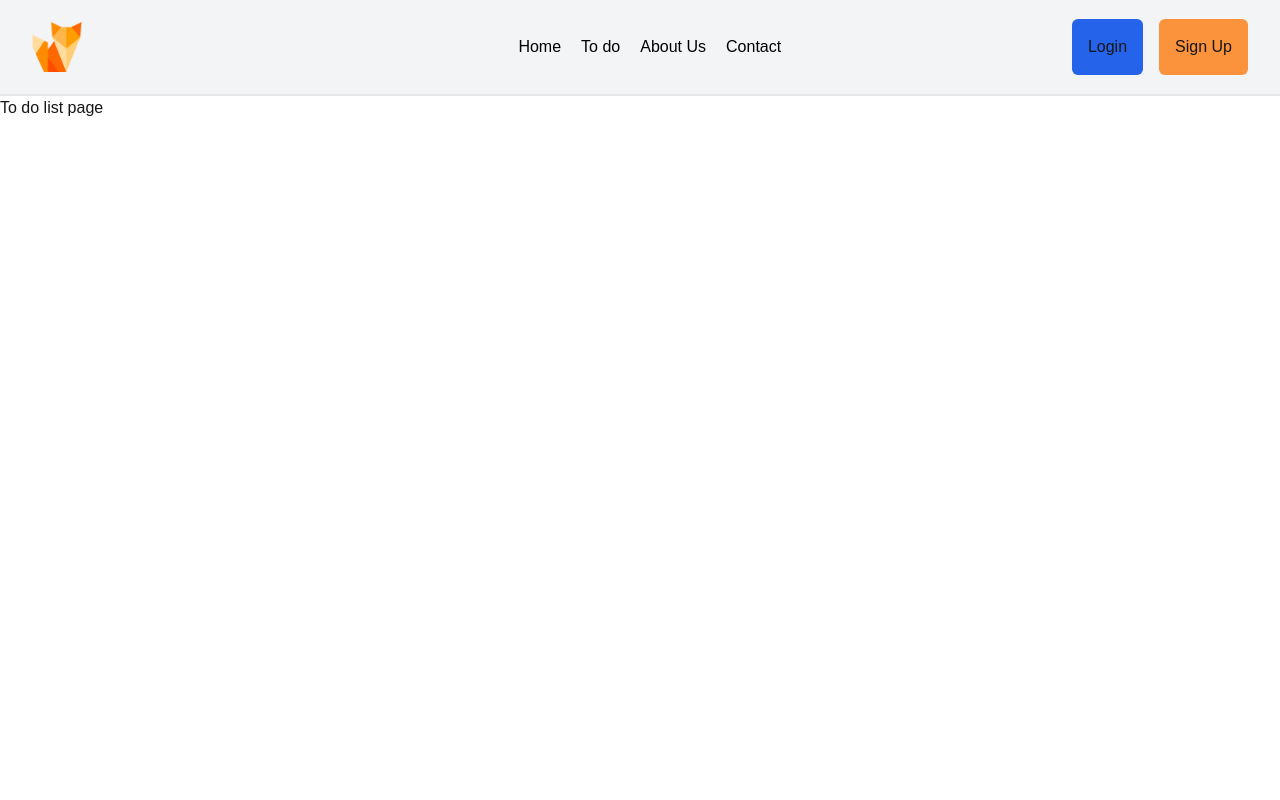
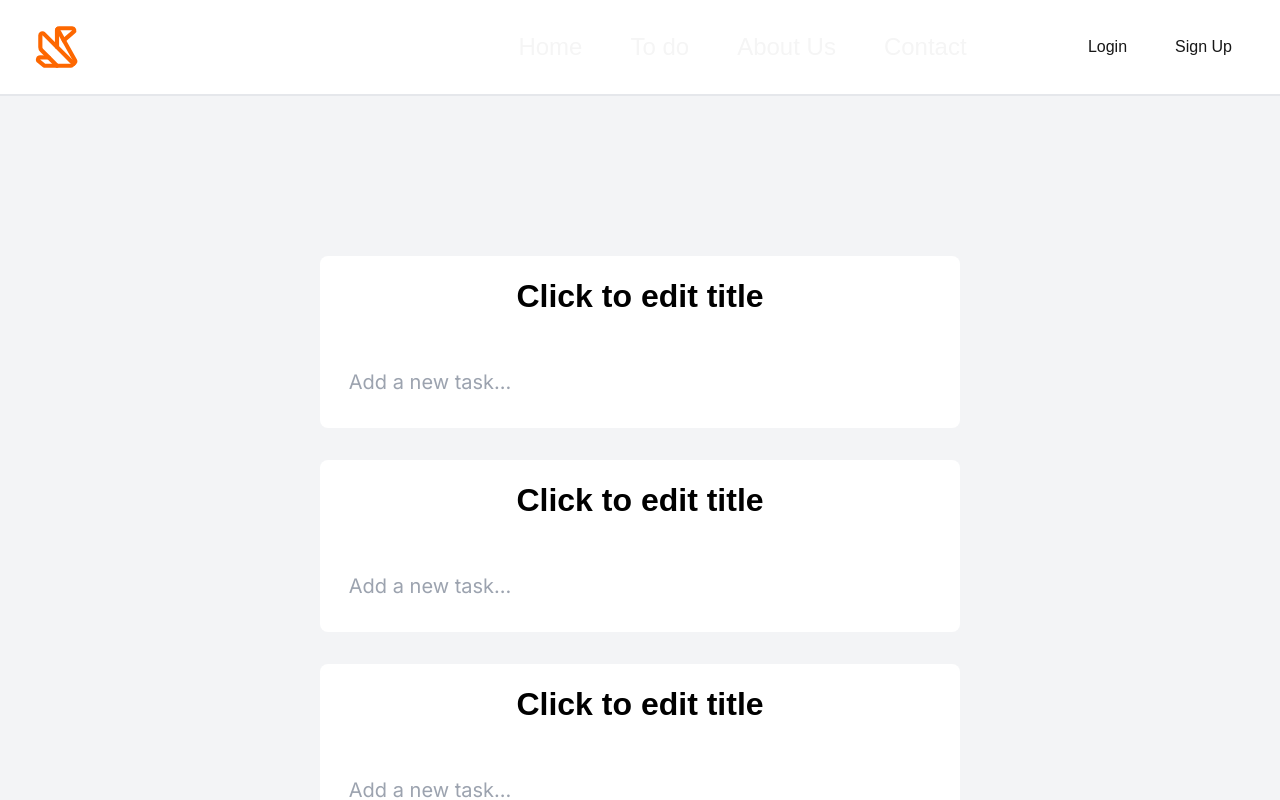
Before and after one commit to guadacastro/organizami-next.js, a Next.js app: page /todo in a window 1280 px wide. Shown: the top 800 px of the page. Built offline with nearby package versions, Linux system fonts and the light colour scheme.

Commit message:
update new drag and drop

```diff
--- a/app/components/Header.js
+++ b/app/components/Header.js
@@ -5,7 +5,7 @@ import Image from 'next/image';
 // import Logo from '@/app/assets/images/fox.png';
 import Logo from '../assets/images/fox.png';
 import Link from 'next/link';
-import { Menu, X } from 'lucide-react';
+import { Menu, X, Origami } from 'lucide-react';
 
  const navItems = [{name:"Home",link:"/"},{name:"To do",link:"/todo"}, {name:"About Us",link:"aboutUs"}, {name:"Contact",link:"contactUs"}];
 
@@ -14,11 +14,12 @@ function Header() {
   const [showMenu, setShowMenu] = useState(false);
 
   return (
-    <header className="flex relative flex-row items-center justify-between space-between px-[2rem] py-[1.2rem] border-b-2 bg-gray-100">
-        <Image src={Logo} width={50} height={50} alt='anything' />
+    <header className="flex flex-row items-center justify-between space-between px-[2rem] py-[1.2rem] border-b-2 bg-background sticky top-0 z-10">
+        {/* <Image src={Logo} width={50} height={50} alt='anything' /> */}
+        <Origami className='text-orange w-[50px] h-[50px]'/>
         <div className="flex justify-between items-center w-[60%] hidden md:flex">
-          <nav className="flex justify-center gap-5 " >
-          {navItems.map((item,idx)=><Link className=' text-black' key={idx} href={item.link} >{item.name}</Link>)}
+          <nav className="flex justify-center gap-[3rem]" >
+          {navItems.map((item,idx)=><Link className=' text-bone text-[1.5em] bold hover:text-orange' key={idx} href={item.link} >{item.name}</Link>)}
           </nav>
           <nav className="flex flex-row gap-4">
             <button className=' bg-blue-600 p-[1rem] rounded-md'>Login</button>
--- /dev/null
+++ b/app/components/TaskList.js
@@ -0,0 +1,163 @@
+'use client';
+import { useState } from 'react';
+import { DndContext, closestCenter } from '@dnd-kit/core';
+import { arrayMove, SortableContext, useSortable, verticalListSortingStrategy } from '@dnd-kit/sortable';
+import { CSS } from '@dnd-kit/utilities';
+import { AlignJustify, X } from 'lucide-react';
+import { Inter } from 'next/font/google'
+
+const inter = Inter({ subsets: ['latin'] })
+
+// Task Component with Draggable functionality
+const Task = ({ task, onTaskUpdate, onTaskDelete }) => {
+  const [isEditingTask, setIsEditingTask] = useState(false);
+  const [taskText, setTaskText] = useState(task.text);
+  const [isCompleted, setIsCompleted] = useState(task.completed);
+
+  const handleTaskKeyPress = (e) => {
+    if (e.key === 'Enter') {
+      setIsEditingTask(false);
+      onTaskUpdate({ ...task, text: taskText });
+    }
+  };
+
+  const handleCompletedChange = () => {
+    const updatedTask = { ...task, completed: !isCompleted };
+    setIsCompleted(!isCompleted);
+    onTaskUpdate(updatedTask);
+  };
+
+  // Setup draggable using a handle
+  const { attributes, listeners, setNodeRef, transform, transition } = useSortable({ id: task.id });
+
+  const style = {
+    transform: CSS.Transform.toString(transform),
+    transition,
+  };
+
+  return (
+    <div
+      ref={setNodeRef}
+      style={style}
+      className={`flex items-start my-3 gap-[1rem] ${inter.className}`}
+    >
+      <div className="flex items-center">
+        {/* Draggable handle */}
+        <div
+          {...attributes}
+          {...listeners}
+          className="ml-2 cursor-move hover:text-orange"
+        >
+          <AlignJustify className='opacity-50 hover:opacity-100'/>
+        </div>
+        <input
+          type="checkbox"
+          checked={isCompleted}
+          onChange={handleCompletedChange}
+          className="ml-2 rounded-full h-5 w-5 text-orange-900"
+        />
+      </div>
+
+      <div className="flex-grow min-w-0">
+        {isEditingTask ? (
+          <input
+            type="text"
+            value={taskText}
+            onChange={(e) => setTaskText(e.target.value)}
+            onKeyPress={handleTaskKeyPress}
+            className="border-b focus:outline-none w-full text-black pl-[1vw] text-xl"
+            autoFocus
+          />
+        ) : (
+          <p
+            className={`cursor-pointer text-xl text-black ${inter.className} ${isCompleted ? 'line-through text-orange' : ''} break-words`}
+            onClick={() => setIsEditingTask(true)}
+          >
+            {taskText}
+          </p>
+        )}
+      </div>
+
+      <button
+        onClick={() => onTaskDelete(task.id)}
+        className="ml-2 flex-shrink-0"
+      >
+        <X className='opacity-90 hover:opacity-100 text-orange' />
+      </button>
+    </div>
+  );
+};
+
+// TaskList Component
+const TaskList = ({ initialTasks = [], onUpdateTasks }) => {
+  const [tasks, setTasks] = useState(initialTasks.map((task, index) => ({ ...task, id: String(index) })));  // Ensure IDs are strings
+  const [newTask, setNewTask] = useState('');
+
+  // Handle adding a new task
+  const handleAddTask = (e) => {
+    if (e.key === 'Enter' && newTask.trim() !== '') {
+      const updatedTasks = [...tasks, { id: String(tasks.length), text: newTask, completed: false }];
+      setTasks(updatedTasks);
+      onUpdateTasks(updatedTasks);
+      setNewTask('');
+    }
+  };
+
+  // Handle task update
+  const handleTaskUpdate = (updatedTask) => {
+    const updatedTasks = tasks.map((task) =>
+      task.id === updatedTask.id ? updatedTask : task
+    );
+    setTasks(updatedTasks);
+    onUpdateTasks(updatedTasks);
+  };
+
+  // Handle task delete
+  const handleTaskDelete = (taskId) => {
+    const updatedTasks = tasks.filter((task) => task.id !== taskId);
+    setTasks(updatedTasks);
+    onUpdateTasks(updatedTasks);
+  };
+
+  // Handle reordering tasks after dragging
+  const handleDragEnd = (event) => {
+    const { active, over } = event;
+    if (active && over && active.id !== over.id) {
+      const oldIndex = tasks.findIndex((task) => task.id === active.id);
+      const newIndex = tasks.findIndex((task) => task.id === over.id);
+      const reorderedTasks = arrayMove(tasks, oldIndex, newIndex);
+      setTasks(reorderedTasks);
+      onUpdateTasks(reorderedTasks);
+    }
+  };
+
+  return (
+    <div className={`w-full mt-8 ${inter.className}`}>
+      <DndContext collisionDetection={closestCenter} onDragEnd={handleDragEnd}>
+        <SortableContext items={tasks.map((task) => task.id)} strategy={verticalListSortingStrategy}>
+          {tasks.map((task) => (
+            <Task
+              key={task.id}
+              task={task}
+              onTaskUpdate={handleTaskUpdate}
+              onTaskDelete={handleTaskDelete}
+            />
+          ))}
+        </SortableContext>
+      </DndContext>
+
+      {/* Input for adding new task */}
+      <input
+        type="text"
+        value={newTask}
+        onChange={(e) => setNewTask(e.target.value)}
+        onKeyPress={handleAddTask}
+        placeholder="Add a new task..."
+        className={`w-full focus:outline-none my-4 text-black pl-[1vw] text-xl ${inter.className}`}
+        autoFocus
+      />
+    </div>
+  );
+};
+
+export default TaskList;
--- /dev/null
+++ b/app/components/ToDoList.js
@@ -0,0 +1,56 @@
+// components/ToDoList.js
+'use client'
+import { useState } from 'react';
+import TaskList from './TaskList';
+
+function ToDoList() {
+  const [title, setTitle] = useState(''); // To store the final title
+  const [isEditing, setIsEditing] = useState(false); // To track if the title is being edited
+  const [newTitle, setNewTitle] = useState(''); // To track the title input value while editing
+
+  function changeTitle() {
+    if (isEditing) {
+      return (
+        <input
+          type="text"
+          value={newTitle}
+          onChange={(e) => setNewTitle(e.target.value)}
+          onKeyPress={(e) => {
+            if (e.key === 'Enter') {
+              setIsEditing(false); // Exit edit mode
+              setTitle(newTitle); // Set the new title
+            }
+          }}
+          className="text-[2rem] font-bold text-black bg-transparent border-b border-black focus:outline-none text-center"
+          autoFocus
+        />
+      );
+    }
+  }
+
+  return (
+    <div className='flex flex-col w-[50vw] rounded-lg justify-between items-center shadow-1 bg-white p-[1rem]'>
+        <div >
+          {isEditing ? (
+            changeTitle() // Show the input if in editing mode
+          ) : (
+            <h1
+              className="text-[2rem] font-bold text-black cursor-pointer text-center"
+              onClick={() => setIsEditing(true)} // Enter edit mode
+            >
+              {title || 'Click to edit title'}
+            </h1>
+          )}
+      </div>
+      <TaskList
+        initialTasks={[]}
+        onUpdateTasks={(updatedTasks) => {
+          // Handle the updated tasks, e.g., save to state or send to a server
+          console.log(updatedTasks);
+        }}
+      />
+    </div>
+  );
+}
+
+export default ToDoList;
--- a/app/globals.css
+++ b/app/globals.css
@@ -5,6 +5,15 @@
 :root {
   --background: #ffffff;
   --foreground: #171717;
+  --orange: #FD6700;
+  --bone: #F5F5F5;
+  --pink: #D85898;
+  --blue: #1264C2;
+  --violet: #8703FA;
+
+  --shadow-1: box-shadow: rgba(149, 157, 165, 0.2) 0px 8px 24px;
+
+
 }
 
 @media (prefers-color-scheme: dark) {
--- a/app/layout.js
+++ b/app/layout.js
@@ -22,7 +22,7 @@ export default function RootLayout({ children }) {
   return (
     <html lang="en">
       <body
-        className={`${geistSans.variable} ${geistMono.variable} antialiased`}
+        className={`${geistSans.variable} ${geistMono.variable} antialiased bg-gray-100`}
       >
         <Header/>
         {children}
--- /dev/null
+++ b/app/models/TodoModel.js
@@ -0,0 +1,37 @@
+// models/TodoList.js
+export class Task {
+    constructor(text, completed = false) {
+      this.id = Math.random().toString(36).substr(2, 9); // Unique ID for each task
+      this.text = text;
+      this.completed = completed;
+    }
+
+    toggle() {
+      this.completed = !this.completed;
+    }
+
+    updateText(newText) {
+      this.text = newText;
+    }
+  }
+
+  export class TodoList {
+    constructor(title) {
+      this.id = Math.random().toString(36).substr(2, 9); // Unique ID for each list
+      this.title = title;
+      this.tasks = [];
+    }
+
+    addTask(text) {
+      const newTask = new Task(text);
+      this.tasks.push(newTask);
+    }
+
+    deleteTask(taskId) {
+      this.tasks = this.tasks.filter(task => task.id !== taskId);
+    }
+
+    updateTitle(newTitle) {
+      this.title = newTitle;
+    }
+  }
--- a/app/todo/page.js
+++ b/app/todo/page.js
@@ -1,8 +1,17 @@
 import React from 'react';
-
+import ToDoList from '../components/ToDoList';
 const page = () => {
   return (
-    <div>To do list page</div>
+    <main className='flex flex-row justify-center h-screen flex-wrap gap-[2rem] items-baseline py-[20vh] px-[2vw] w-auto'>
+      <ToDoList />
+      <ToDoList />
+      <ToDoList />
+      <ToDoList />
+      <ToDoList />
+      <ToDoList />
+      <ToDoList />
+    </main>
+
   )
 }
 
--- a/package.json
+++ b/package.json
@@ -9,6 +9,8 @@
     "lint": "next lint"
   },
   "dependencies": {
+    "@dnd-kit/core": "^6.1.0",
+    "@dnd-kit/sortable": "^8.0.0",
     "lucide-react": "^0.453.0",
     "next": "14.2.15",
     "react": "^18",
--- a/tailwind.config.js
+++ b/tailwind.config.js
@@ -10,6 +10,12 @@ module.exports = {
       colors: {
         background: "var(--background)",
         foreground: "var(--foreground)",
+        bone: "var(--bone)",
+        pink: "var(--pink)",
+        blue: "var(--blue)",
+        violet: "var(--violet)",
+        orange: "var(--orange)",
+        shadow1: "var(--shadow-1)",
       },
     },
   },
```
Also changed, not shown: 1 other file (tests, documents, lock files or other folders).
